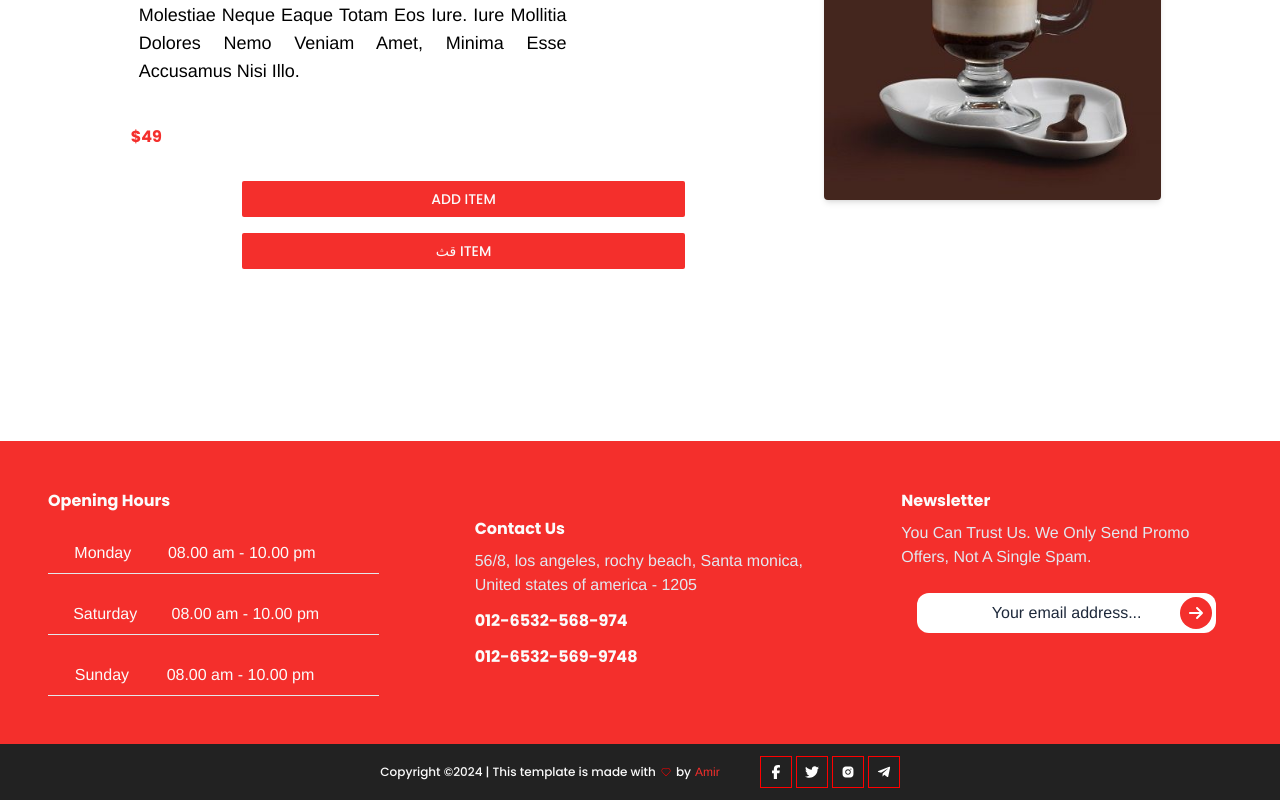
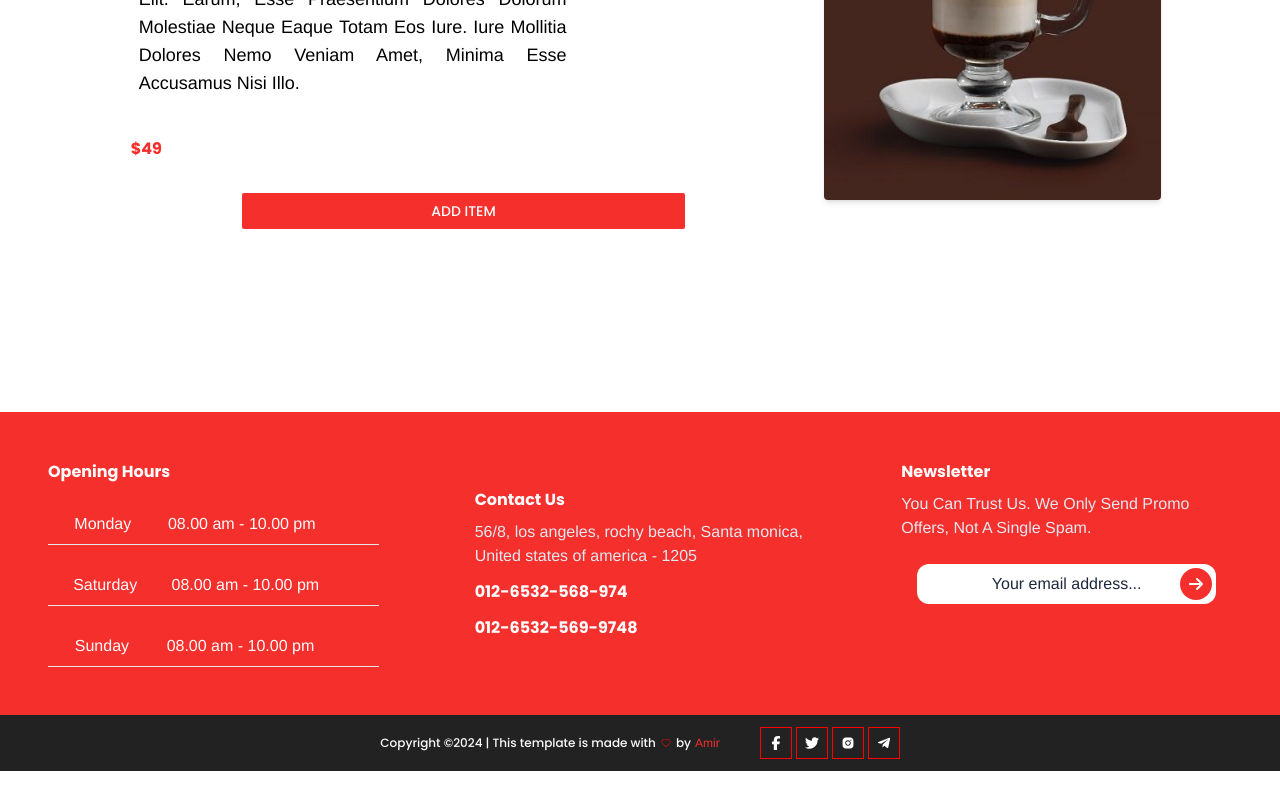
Before and after one commit to Code2Time/Marco-Restaurant, a React (Vite) app: page /orders/1 in a window 1280 px wide. Shown: the part 816-1616 px from the top of the page. After the commit the page ends 1587 px from the top, so only its background shows below. Built offline with nearby package versions, Linux system fonts and the light colour scheme.

Commit message:
Create "Orderqty" Function in Context

```diff
--- a/src/context/OrderContext.tsx
+++ b/src/context/OrderContext.tsx
@@ -47,9 +47,14 @@ export const OrderContextProvider = ({ children }: IOrderContextProvider) => {
     });
   };
 
+ const Orderqty = (id : number) =>{
+   return orders.find(item => item.id == id )?.qty || 0
+ }
+
+
   return (
     <OrderContext.Provider
-      value={{ orders, HandleIncreasOrder, HandleDecreasOrder }}
+      value={{ orders, HandleIncreasOrder, HandleDecreasOrder , Orderqty}}
     >
       {children}
     </OrderContext.Provider>
--- a/src/pages/Order.tsx
+++ b/src/pages/Order.tsx
@@ -1,34 +1,29 @@
+import { toast, ToastContainer } from "react-toastify";
+import orderbg from "../assets/order/order.png";
+import "react-toastify/dist/ReactToastify.css";
 import { useParams } from "react-router-dom";
 import { MenuData } from "../data/MenuData";
-import orderbg from "../assets/order/order.png";
 import Footer from "../components/Footer";
-import { toast, ToastContainer } from "react-toastify";
-import "react-toastify/dist/ReactToastify.css";
-import { UseOrdersContext } from "../context/OrderContext";
-// import { useEffect } from "react";
+
+
+
 
 function Order() {
-  const param = useParams<{ id: any }>();
-  let selected = MenuData.filter((item) => item.id == param.id);
-
+  const param = useParams<{ id: any }>().id;
+  let selected = MenuData.filter((item) => item.id == param);
 
   /* notify message */
   const notify = () =>
     toast.success("Successfully added  ", {
       position: "top-center",
-      autoClose: 1000,
+      autoClose: 600,
       hideProgressBar: true,
       closeOnClick: true,
       pauseOnHover: true,
       draggable: true,
       progress: undefined,
       theme: "light",
-
     });
-
-    const {HandleIncreasOrder , orders , HandleDecreasOrder} = UseOrdersContext()
-
-    console.log(orders)
 
   return (
     <>
@@ -64,16 +59,12 @@ function Order() {
               </h3>
               <div className="w-2/3 mx-auto">
                 <button
-                  onClick={() => {notify() , HandleIncreasOrder(parseInt(param.id))}}
+                  onClick={() => {
+                    notify();
+                  }}
                   className=" w-full mt-4 py-2 px-3 text-sm bg-red1 outline-none uppercase poppins-5 transition-all btn text-my-white rounded-sm"
                 >
                   add item
-                </button>
-                <button
-                  onClick={() => {notify() , HandleDecreasOrder(parseInt(param.id))}}
-                  className=" w-full mt-4 py-2 px-3 text-sm bg-red1 outline-none uppercase poppins-5 transition-all btn text-my-white rounded-sm"
-                >
-                  قث item
                 </button>
                 <ToastContainer
                   position="top-center"
--- a/src/types/Types.ts
+++ b/src/types/Types.ts
@@ -50,7 +50,8 @@ export interface Iorders {
   qty : number
 }
 export interface IOrderContext {
-  orders : Iorders[],
-  HandleIncreasOrder : (id : number) => void,
-  HandleDecreasOrder : (id : number) => void
+  orders ?: Iorders[],
+  HandleIncreasOrder ?: (id : number) => void,
+  HandleDecreasOrder ?: (id : number) => void,
+  Orderqty ?: (id : number) => number
 }
```
Lines whose indentation alone changed are shown as unchanged.
